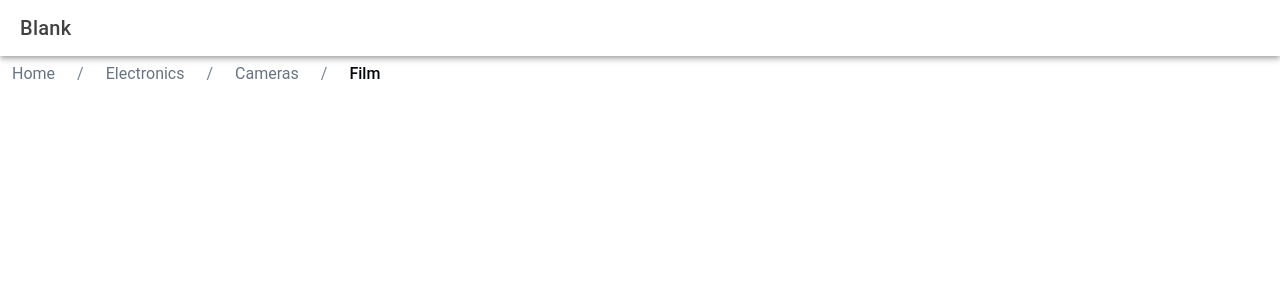
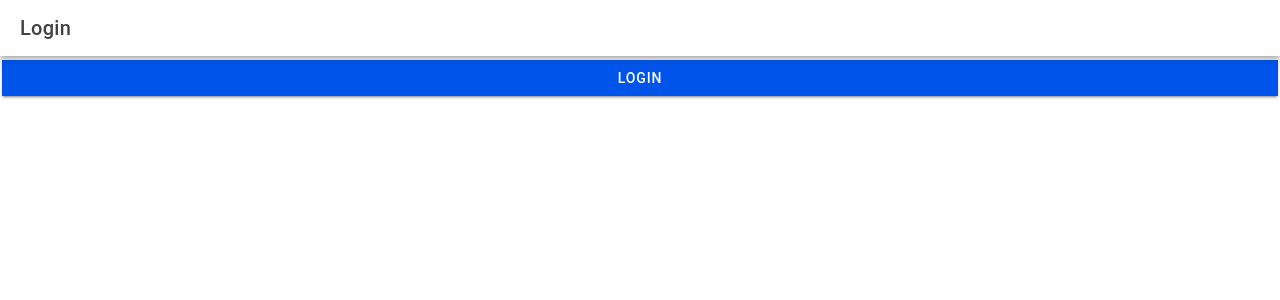
Before and after one commit to AlliahShane/IT35c-mobile, a React (Vite) app: page / in a window 1280 px wide. Before the commit this address led to /home. Shown: the top 300 px of the page. Built offline with nearby package versions, Linux system fonts and the light colour scheme.

Commit message:
Added new pages and function on login page button

```diff
--- a/src/App.tsx
+++ b/src/App.tsx
@@ -32,6 +32,8 @@
 
 /* Theme variables */
 import './theme/variables.css';
+import Menu from './pages/Menu';
+import Login from './pages/Login';
 
 setupIonicReact();
 
@@ -39,12 +41,8 @@
   <IonApp>
     <IonReactRouter>
       <IonRouterOutlet>
-        <Route exact path="/home">
-          <Home />
-        </Route>
-        <Route exact path="/">
-          <Redirect to="/home" />
-        </Route>
+        <Route exact path="/"component={Login}/>
+        <Route exact path="/app"component={Menu}/>
       </IonRouterOutlet>
     </IonReactRouter>
   </IonApp>
--- /dev/null
+++ b/src/pages/Login.tsx
@@ -0,0 +1,24 @@
+import { IonButton, IonContent, IonHeader, IonPage, IonTitle, IonToolbar, useIonRouter }from'@ionic/react';
+
+const Login: React.FC =()=>{
+  const navigation = useIonRouter();
+  const doLogin = ()=>{
+    navigation.push('/app','forward', 'replace');
+  }
+  return(
+    <IonPage>
+        <IonHeader>
+          <IonToolbar>
+            <IonTitle>Login</IonTitle>
+          </IonToolbar>
+        </IonHeader>
+        <IonContent className="Ion-Padding">
+            <IonButton expand="full" onClick={()=>doLogin()}>
+              Login
+            </IonButton>
+        </IonContent>
+    </IonPage>
+
+  );
+};
+export default Login;
--- /dev/null
+++ b/src/pages/Menu.tsx
@@ -0,0 +1,14 @@
+import { IonHeader, IonPage, IonTitle, IonToolbar }from'@ionic/react';
+
+const Menu: React.FC =()=>{
+  return(
+    <IonPage>
+        <IonHeader>
+          <IonToolbar>
+            <IonTitle>Menu</IonTitle>
+          </IonToolbar>
+        </IonHeader>
+    </IonPage>
+  );
+};
+export default Menu;
```
Also changed, not shown: src/pages/Page 2.tsx (added, +14 -0 lines), src/pages/Page1.tsx (added, +14 -0 lines), src/pages/Template.tsx (added, +14 -0 lines).
